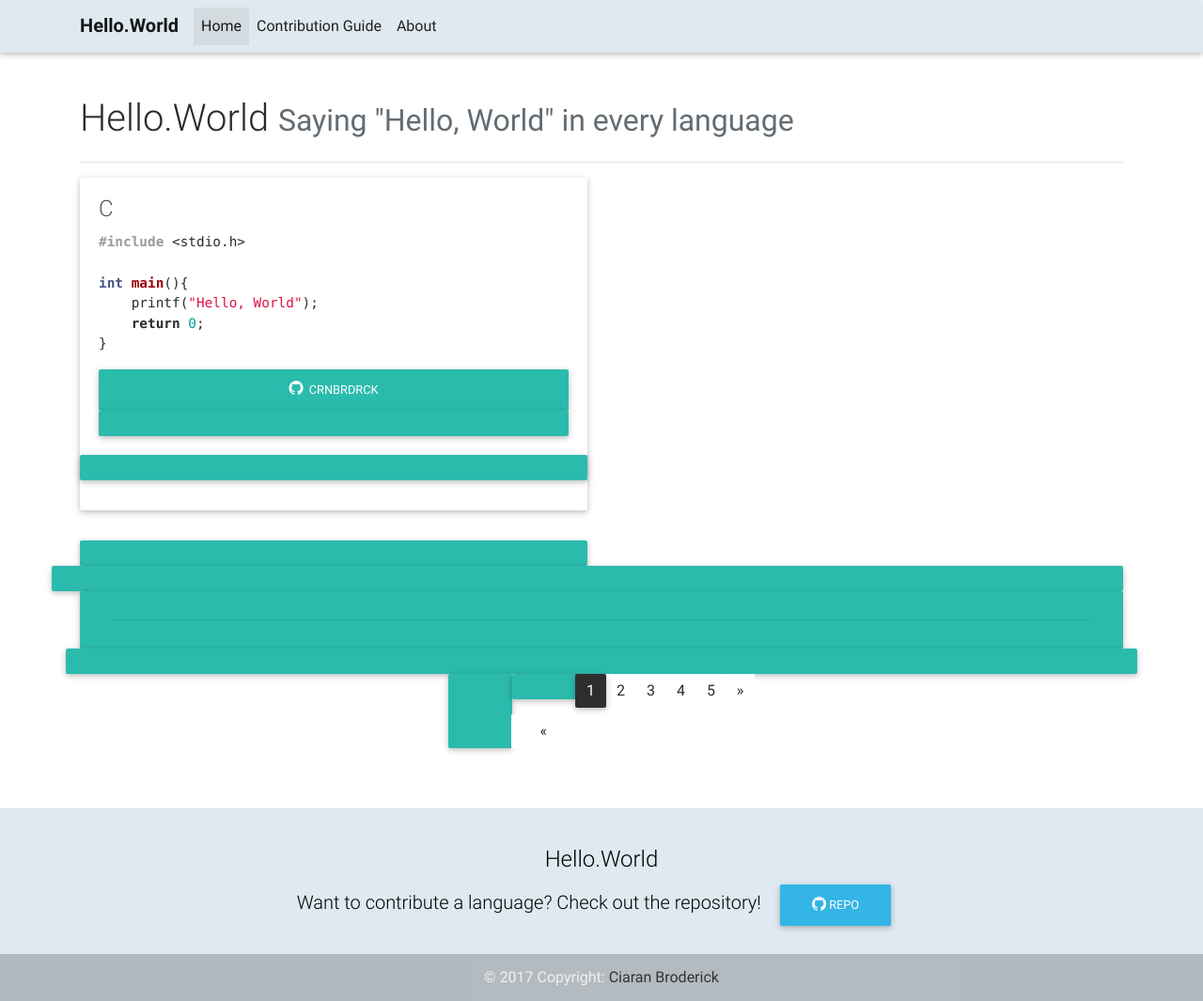
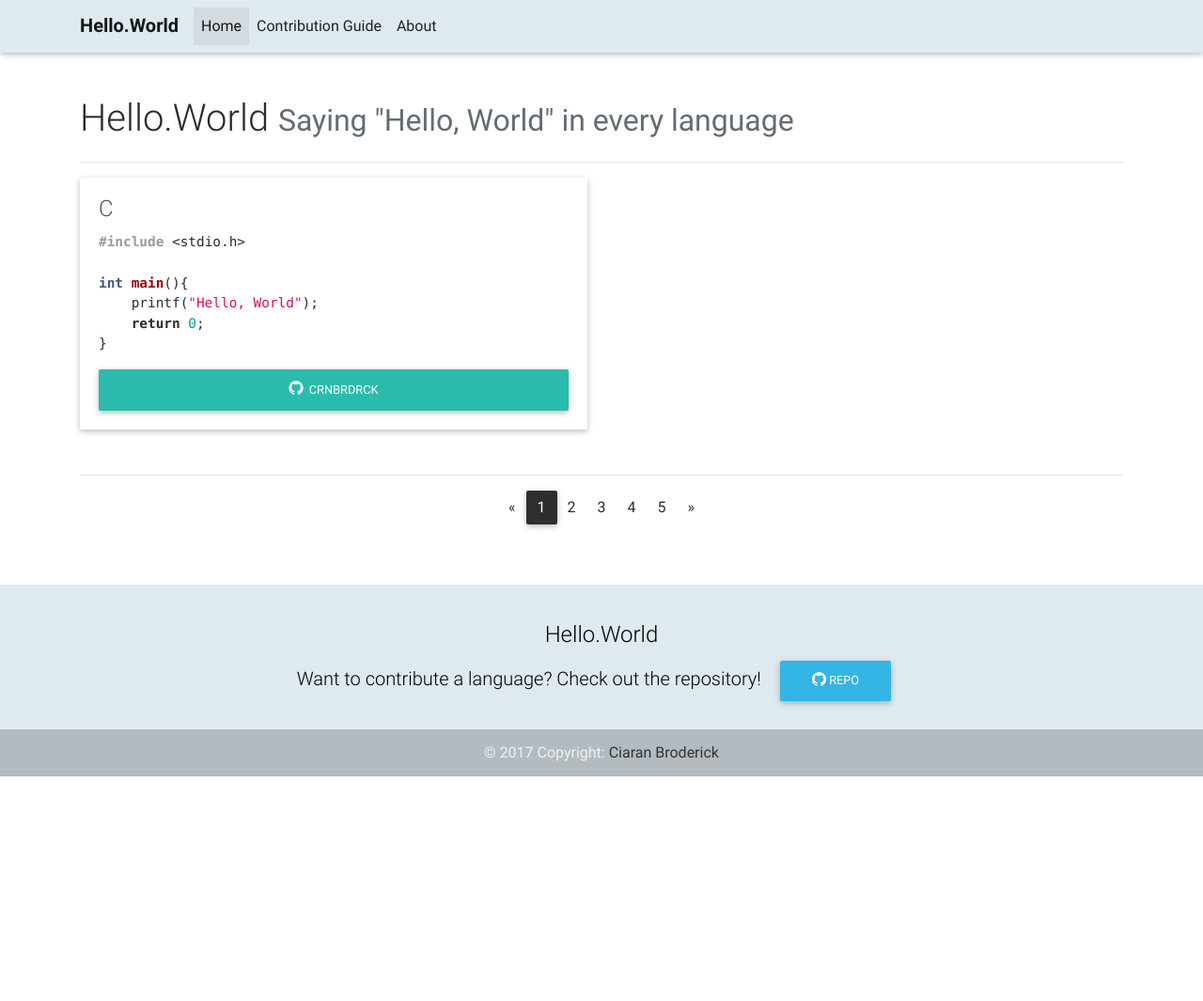
Before and after one commit to freyamade/hello.world, a Jekyll site: the page built from index.md, in a window 1280 px wide. Shown: the whole page at 94% size. Built offline with Jekyll 4.4.1, drawn with Linux system fonts in a browser that asks for light colours; nearby versions of some CDN libraries; after the commit the page ends 900 px from its top, so only the background shows below that.

Commit message:
Update card.html

```diff
--- a/_includes/card.html
+++ b/_includes/card.html
@@ -7,7 +7,7 @@
             <h4 class="card-title card-lang-{{ lang_title }}">{{ lang_title|upcase }}</h4>
             {{ include.program.output }}
             <div class="read-more">
-                <a href="https://github.com/{{ include.program.author }}" target="_blank" type="button" class="btn btn-default btn-block"><i class="fa fa-github left"></i> {{ include.program.author }}</button>
+                <a href="https://github.com/{{ include.program.author }}" target="_blank" type="button" class="btn btn-default btn-block"><i class="fa fa-github left"></i> {{ include.program.author }}</a>
             </div>
         </div>
         <!--/.Card content-->
```
